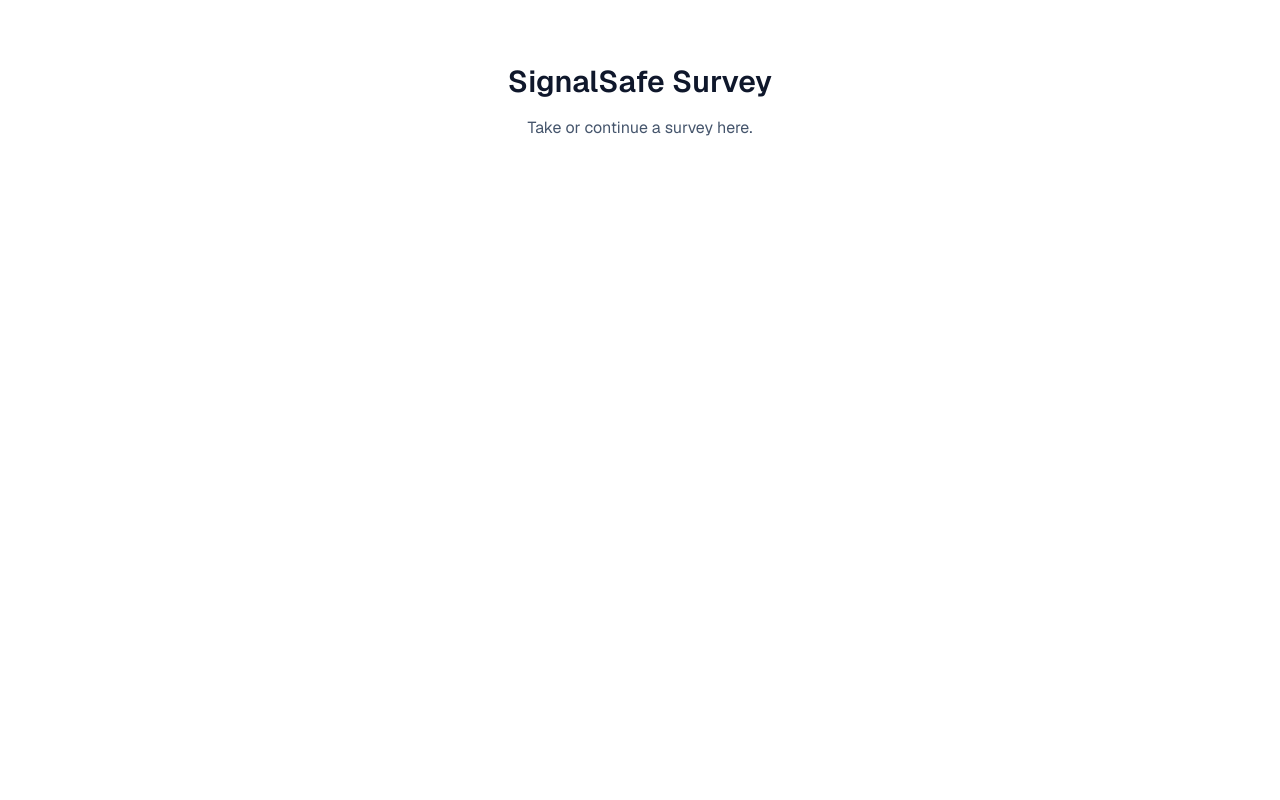
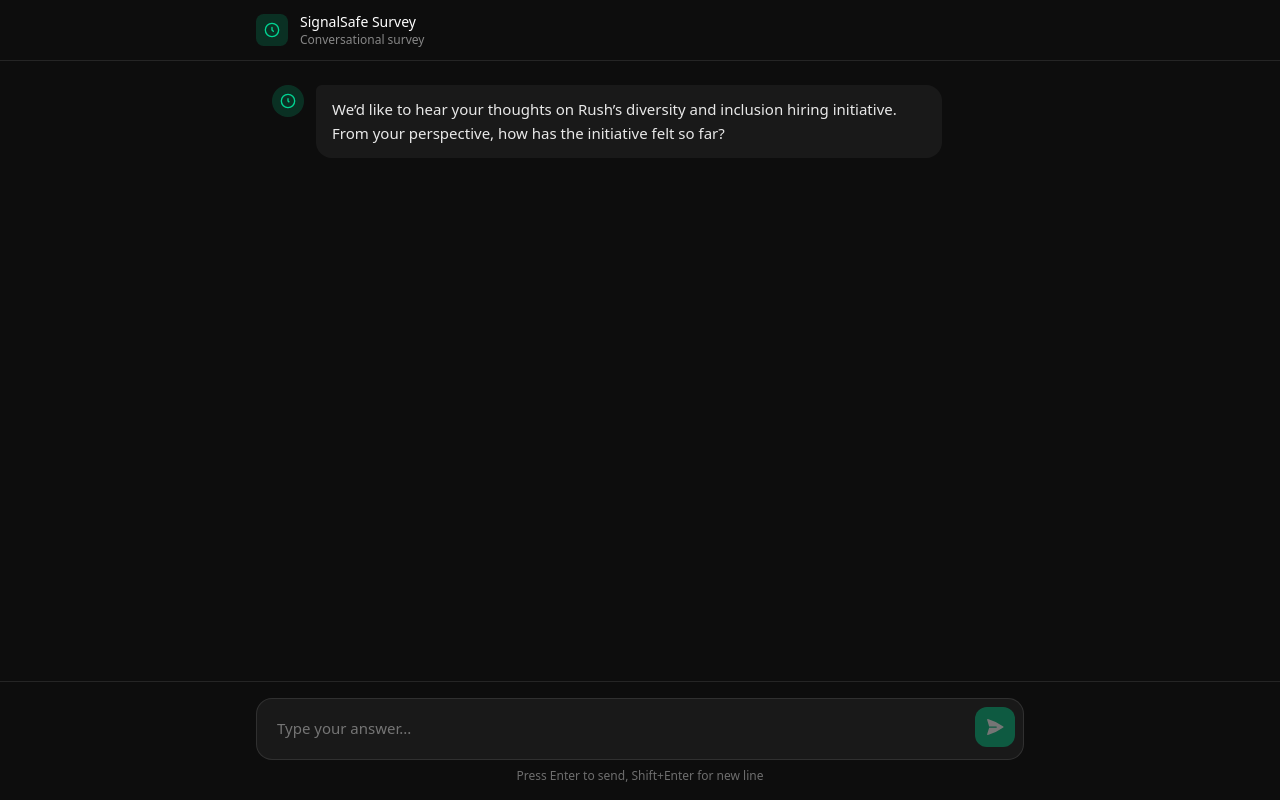
Before and after one commit to tractorcow/signalsafe-hackathon, a Next.js app in the folder apps/survey/: page / in a window 1280 px wide. Built offline with nearby package versions, Linux system fonts and the light colour scheme.

Commit message:
init the survey UI

```diff
--- /dev/null
+++ b/apps/survey/app/components/SurveyChat.tsx
@@ -0,0 +1,203 @@
+"use client";
+
+import { useState, useRef, useEffect } from "react";
+
+type Role = "agent" | "user";
+
+type Message = {
+  id: string;
+  role: Role;
+  content: string;
+};
+
+const INITIAL_QUESTION =
+  "We’d like to hear your thoughts on Rush’s diversity and inclusion hiring initiative. From your perspective, how has the initiative felt so far?";
+
+export default function SurveyChat() {
+  const [messages, setMessages] = useState<Message[]>([
+    {
+      id: "1",
+      role: "agent",
+      content: INITIAL_QUESTION,
+    },
+  ]);
+  const [input, setInput] = useState("");
+  const [isLoading, setIsLoading] = useState(false);
+  const bottomRef = useRef<HTMLDivElement>(null);
+  const textareaRef = useRef<HTMLTextAreaElement>(null);
+
+  useEffect(() => {
+    bottomRef.current?.scrollIntoView({ behavior: "smooth" });
+  }, [messages]);
+
+  useEffect(() => {
+    const ta = textareaRef.current;
+    if (!ta) return;
+    ta.style.height = "44px";
+    ta.style.height = `${Math.min(ta.scrollHeight, 128)}px`;
+  }, [input]);
+
+  const handleSubmit = (e: React.FormEvent) => {
+    e.preventDefault();
+    const text = input.trim();
+    if (!text || isLoading) return;
+
+    const userMessage: Message = {
+      id: crypto.randomUUID(),
+      role: "user",
+      content: text,
+    };
+    setMessages((prev) => [...prev, userMessage]);
+    setInput("");
+    if (textareaRef.current) textareaRef.current.style.height = "44px";
+    setIsLoading(true);
+
+    // Simulate agent reply (replace with real survey flow later)
+    setTimeout(() => {
+      setMessages((prev) => [
+        ...prev,
+        {
+          id: crypto.randomUUID(),
+          role: "agent",
+          content:
+            "Thanks for that. Next: on a scale of 1–5, how likely are you to recommend us to a friend?",
+        },
+      ]);
+      setIsLoading(false);
+    }, 600);
+  };
+
+  return (
+    <div className="flex h-screen flex-col bg-[#0d0d0d]">
+      {/* Header */}
+      <header className="shrink-0 border-b border-white/10 px-4 py-3">
+        <div className="mx-auto flex max-w-3xl items-center gap-3">
+          <div className="flex h-8 w-8 items-center justify-center rounded-lg bg-emerald-500/20 text-emerald-400">
+            <svg
+              xmlns="http://www.w3.org/2000/svg"
+              viewBox="0 0 24 24"
+              fill="none"
+              stroke="currentColor"
+              strokeWidth="2"
+              strokeLinecap="round"
+              strokeLinejoin="round"
+              className="h-4 w-4"
+            >
+              <path d="M12 8v4l2 2" />
+              <circle cx="12" cy="12" r="10" />
+            </svg>
+          </div>
+          <div>
+            <h1 className="text-sm font-medium text-white">SignalSafe Survey</h1>
+            <p className="text-xs text-white/50">Conversational survey</p>
+          </div>
+        </div>
+      </header>
+
+      {/* Messages */}
+      <div className="min-h-0 flex-1 overflow-y-auto">
+        <div className="mx-auto max-w-3xl px-4 py-6">
+          {messages.map((msg) => (
+            <div
+              key={msg.id}
+              className={
+                msg.role === "agent"
+                  ? "mb-6 flex gap-3"
+                  : "mb-6 flex justify-end"
+              }
+            >
+              {msg.role === "agent" && (
+                <div className="flex h-8 w-8 shrink-0 items-center justify-center rounded-full bg-emerald-500/20 text-emerald-400">
+                  <svg
+                    xmlns="http://www.w3.org/2000/svg"
+                    viewBox="0 0 24 24"
+                    fill="none"
+                    stroke="currentColor"
+                    strokeWidth="2"
+                    className="h-4 w-4"
+                  >
+                    <path d="M12 8v4l2 2" />
+                    <circle cx="12" cy="12" r="10" />
+                  </svg>
+                </div>
+              )}
+              <div
+                className={
+                  msg.role === "agent"
+                    ? "max-w-[85%] rounded-2xl rounded-tl-md bg-white/5 px-4 py-3 text-[15px] leading-relaxed text-white/90"
+                    : "max-w-[85%] rounded-2xl rounded-tr-md bg-emerald-500/20 px-4 py-3 text-[15px] leading-relaxed text-white"
+                }
+              >
+                {msg.content}
+              </div>
+            </div>
+          ))}
+          {isLoading && (
+            <div className="mb-6 flex gap-3">
+              <div className="flex h-8 w-8 shrink-0 items-center justify-center rounded-full bg-emerald-500/20 text-emerald-400">
+                <svg
+                  xmlns="http://www.w3.org/2000/svg"
+                  viewBox="0 0 24 24"
+                  fill="none"
+                  stroke="currentColor"
+                  strokeWidth="2"
+                  className="h-4 w-4"
+                >
+                  <path d="M12 8v4l2 2" />
+                  <circle cx="12" cy="12" r="10" />
+                </svg>
+              </div>
+              <div className="flex items-center gap-1 rounded-2xl rounded-tl-md bg-white/5 px-4 py-3">
+                <span className="h-2 w-2 animate-bounce rounded-full bg-white/60 [animation-delay:-0.3s]" />
+                <span className="h-2 w-2 animate-bounce rounded-full bg-white/60 [animation-delay:-0.15s]" />
+                <span className="h-2 w-2 animate-bounce rounded-full bg-white/60" />
+              </div>
+            </div>
+          )}
+          <div ref={bottomRef} />
+        </div>
+      </div>
+
+      {/* Input */}
+      <div className="shrink-0 border-t border-white/10 bg-[#0d0d0d] p-4">
+        <form
+          onSubmit={handleSubmit}
+          className="mx-auto flex max-w-3xl gap-3 rounded-2xl border border-white/10 bg-white/5 px-2 py-2 focus-within:border-emerald-500/50 focus-within:ring-1 focus-within:ring-emerald-500/30"
+        >
+          <textarea
+            ref={textareaRef}
+            value={input}
+            onChange={(e) => setInput(e.target.value)}
+            onKeyDown={(e) => {
+              if (e.key === "Enter" && !e.shiftKey) {
+                e.preventDefault();
+                handleSubmit(e);
+              }
+            }}
+            placeholder="Type your answer..."
+            rows={1}
+            className="min-h-[44px] max-h-32 flex-1 resize-none bg-transparent px-3 py-2.5 text-[15px] text-white placeholder:text-white/40 focus:outline-none"
+            disabled={isLoading}
+          />
+          <button
+            type="submit"
+            disabled={!input.trim() || isLoading}
+            className="flex h-10 w-10 shrink-0 items-center justify-center rounded-xl bg-emerald-500 text-white transition hover:bg-emerald-400 disabled:opacity-40 disabled:hover:bg-emerald-500"
+          >
+            <svg
+              xmlns="http://www.w3.org/2000/svg"
+              viewBox="0 0 24 24"
+              fill="currentColor"
+              className="h-5 w-5"
+            >
+              <path d="M3.478 2.404a.75.75 0 0 0-.926.941l2.432 7.905H13.5a.75.75 0 0 1 0 1.5H4.984l-2.432 7.905a.75.75 0 0 0 .926.94 60.519 60.519 0 0 0 18.445-8.986.75.75 0 0 0 0-1.218A60.517 60.517 0 0 0 3.478 2.404Z" />
+            </svg>
+          </button>
+        </form>
+        <p className="mx-auto mt-2 max-w-3xl text-center text-xs text-white/40">
+          Press Enter to send, Shift+Enter for new line
+        </p>
+      </div>
+    </div>
+  );
+}
--- a/apps/survey/app/page.tsx
+++ b/apps/survey/app/page.tsx
@@ -1,14 +1,5 @@
+import SurveyChat from "./components/SurveyChat";
+
 export default function SurveyHome() {
-  return (
-    <div className="min-h-screen bg-white dark:bg-slate-900 font-sans">
-      <main className="max-w-2xl mx-auto px-4 py-16 text-center">
-        <h1 className="text-3xl font-semibold text-slate-900 dark:text-slate-100 mb-4">
-          SignalSafe Survey
-        </h1>
-        <p className="text-slate-600 dark:text-slate-400">
-          Take or continue a survey here.
-        </p>
-      </main>
-    </div>
-  );
+  return <SurveyChat />;
 }
```
Also changed, not shown: 1 other file (tests, documents, lock files or other folders).
